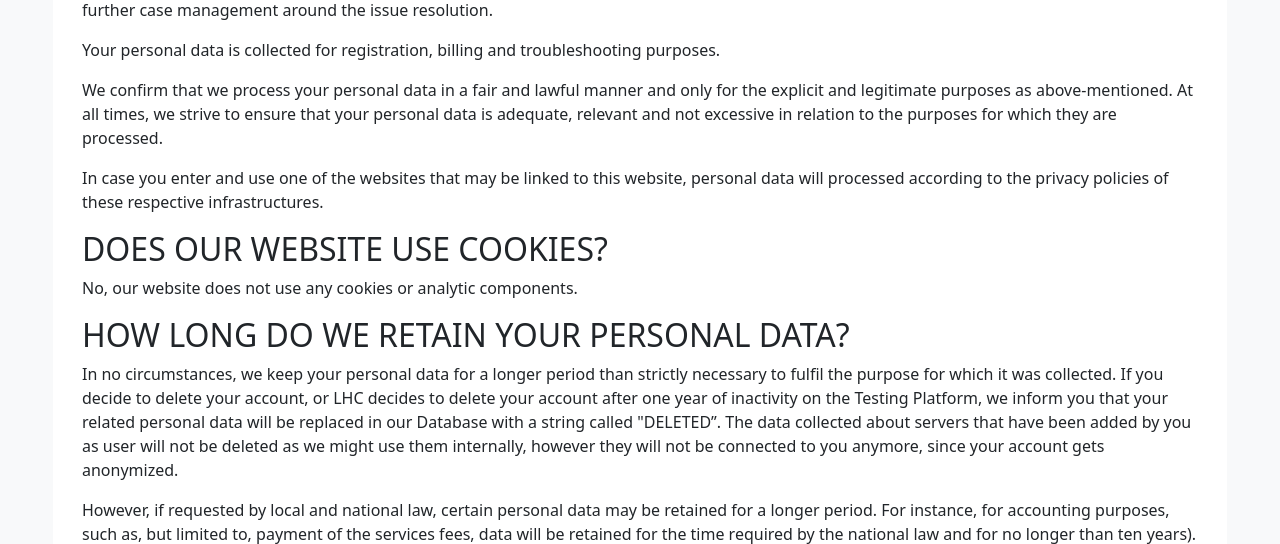
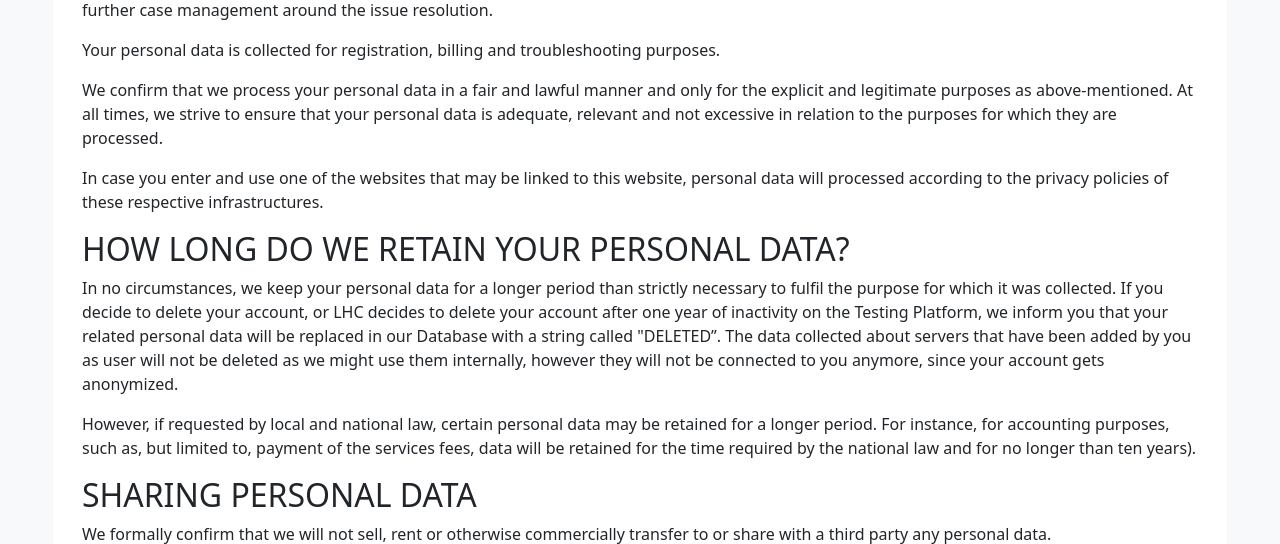
Before and after one commit to NC3-LU/TestingPlatform, a Django app: template legal_section/templates/privacy.html in a window 1280 px wide. Shown: the part 1007-1551 px from the top of the page. Run offline with Django 3.2, Linux system fonts and the light colour scheme; the template is opened without the code that fills it, so the values that code supplies are empty; some libraries are stand-ins or nearby versions.

Commit message:
chg: [legal_section] Removed paragraph on cookies.

```diff
--- a/legal_section/templates/privacy.html
+++ b/legal_section/templates/privacy.html
@@ -69,10 +69,6 @@
     <p>In case you enter and use one of the websites that may be linked to this website, personal data will processed
         according to the privacy policies of these respective infrastructures.</p>
 
-    <h2>DOES OUR WEBSITE USE COOKIES?</h2>
-
-    <p>No, our website does not use any cookies or analytic components.</p>
-
     <h2>HOW LONG DO WE RETAIN YOUR PERSONAL DATA?</h2>
 
     <p>In no circumstances, we keep your personal data for a longer period than strictly necessary to fulfil the purpose
```
